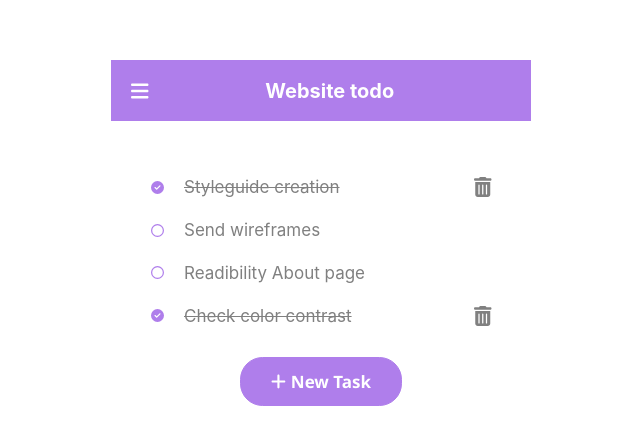
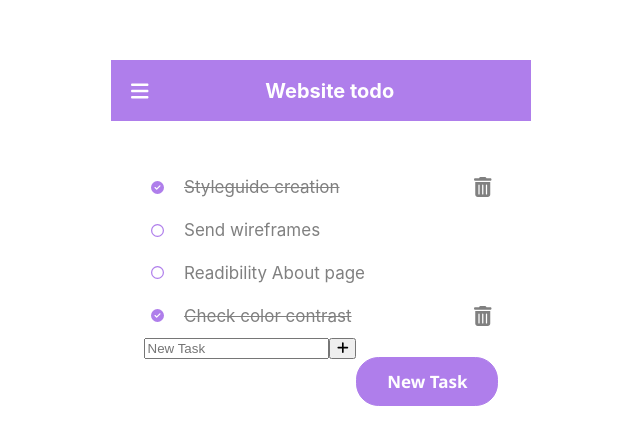
Before and after one commit to vinhvanvu/hangs-todo, a React (Create React App) app: page / in a window 1280 px wide. Shown: the part 167-612 px from the top of the page, without its empty margins (319-959 px from the left). Built offline with nearby package versions, Linux system fonts and the light colour scheme.

Commit message:
added a form to enter new task

```diff
--- a/src/Components/Checkbox/Checkbox.jsx
+++ b/src/Components/Checkbox/Checkbox.jsx
@@ -5,7 +5,7 @@ import './Checkbox.css';
 
 export default function Checkbox(props) {
     return (
-        <div onClick={(e) => props.onClick(props.todoid)} className='checkbox'>
+        <div onClick={(e) => props.onCheck(props.todoid)} className='checkbox'>
             {props.checked ? <FontAwesomeIcon icon={faCircleCheck} />:< FontAwesomeIcon icon={faCircle} />}
         </div>
     )
--- /dev/null
+++ b/src/Components/Form/Form.jsx
@@ -0,0 +1,19 @@
+import NewTaskButton from '../NewTaskButton/NewTaskButton';
+import { FontAwesomeIcon } from '@fortawesome/react-fontawesome';
+import { faPlus } from '@fortawesome/free-solid-svg-icons';
+import './Form.css';
+
+export default function Form({setInput}) {
+    const handleInput = (e) => {
+        setInput(e.target.value)
+        console.log(e.target.value)
+    }
+    return (
+        <form>
+            <input onChange={handleInput} type="text" placeholder='New Task'/>
+            <button type='submit'>
+                <FontAwesomeIcon id='plus-sign' icon={faPlus}/>
+            </button>
+        </form>
+    )
+}
--- a/src/Components/NewTaskButton/NewTaskButton.css
+++ b/src/Components/NewTaskButton/NewTaskButton.css
@@ -10,7 +10,3 @@
     border-radius: 22.5px;
 
 }
-
-#plus-sign {
-    padding-right: 5px;
-}
--- a/src/Components/NewTaskButton/NewTaskButton.jsx
+++ b/src/Components/NewTaskButton/NewTaskButton.jsx
@@ -1,12 +1,11 @@
 import { FontAwesomeIcon } from '@fortawesome/react-fontawesome';
-import { faPlus } from '@fortawesome/free-solid-svg-icons';
 import './NewTaskButton.css';
 
-export default function NewTaskButton() {
+export default function NewTaskButton(props) {
     return (
         <button className='new-task-button'>
-            <FontAwesomeIcon id='plus-sign' icon={faPlus} />
             New Task
         </button>
+
     )
 }
--- a/src/Components/TodoList/TodoList.jsx
+++ b/src/Components/TodoList/TodoList.jsx
@@ -1,6 +1,7 @@
 import { useState } from 'react';
 import NewTaskButton from '../NewTaskButton/NewTaskButton.jsx';
 import TodoListItem from '../TodoListItems/TodoListItem.jsx';
+import Form from '../Form/Form.jsx';
 import './TodoList.css';
 
 export default function TodoList() {
@@ -23,6 +24,8 @@ export default function TodoList() {
         }
     ])
 
+    const [userInput, setInput] = useState('')
+
     const handleCheckEvent = (todoid) => {
         const result = [];
 
@@ -43,23 +46,25 @@ export default function TodoList() {
     }
 
     const handleDelete = (todoid) => {
-        const DeleteResult = [];
+        const deleteResult = [];
         for (let i = 0; i < items.length; i++) {
             if (items[i].id !== todoid) {
-                DeleteResult.push({
+                deleteResult.push({
                     ...items[i]
                 })
             }
         }
-        setItems(DeleteResult)
+        setItems(deleteResult)
     }
-    const ListItems = items ? items.map((item) => <TodoListItem todoid={item.id} onChange={handleDelete} onClick={handleCheckEvent} name={item.name} checked={item.checked} key={item.id}></TodoListItem>) : null
+
+    const ListItems = items ? items.map((item) => <TodoListItem todoid={item.id} onDelete={handleDelete} onCheck={handleCheckEvent} name={item.name} checked={item.checked} key={item.id}></TodoListItem>) : null
 
     return (
         <div className='todo-list'>
             {ListItems}
             <div className='button-container'>
-                <NewTaskButton />
+                <Form setInput={setInput}/>
+                <NewTaskButton/>
             </div>
         </div>
     )
--- a/src/Components/TodoListItems/TodoListItem.jsx
+++ b/src/Components/TodoListItems/TodoListItem.jsx
@@ -8,14 +8,14 @@ export default function TodoListItem(props) {
     return (
         <div className='todo-list-item'>
             <div className='todo-list-item-right'>
-                <Checkbox className='checkbox' onClick={props.onClick} checked={props.checked} todoid={props.todoid}/>
+                <Checkbox className='checkbox' onCheck={props.onCheck} checked={props.checked} todoid={props.todoid}/>
                 <TodoListItemText onClick={props.onClick} name={props.name}
                     style={{
                         textDecoration: props.checked ? 'line-through' : 'none'
                     }}
                 />
             </div>
-            <FontAwesomeIcon className='trashcan' icon={faTrashCan} onClick={() => props.onChange(props.todoid)}
+            <FontAwesomeIcon className='trashcan' icon={faTrashCan} onClick={() => props.onDelete(props.todoid)}
                 style={{
                     visibility: props.checked ? 'visible' : 'hidden'
                 }}
```
Also changed, not shown: src/Components/Form/Form.css (added).
